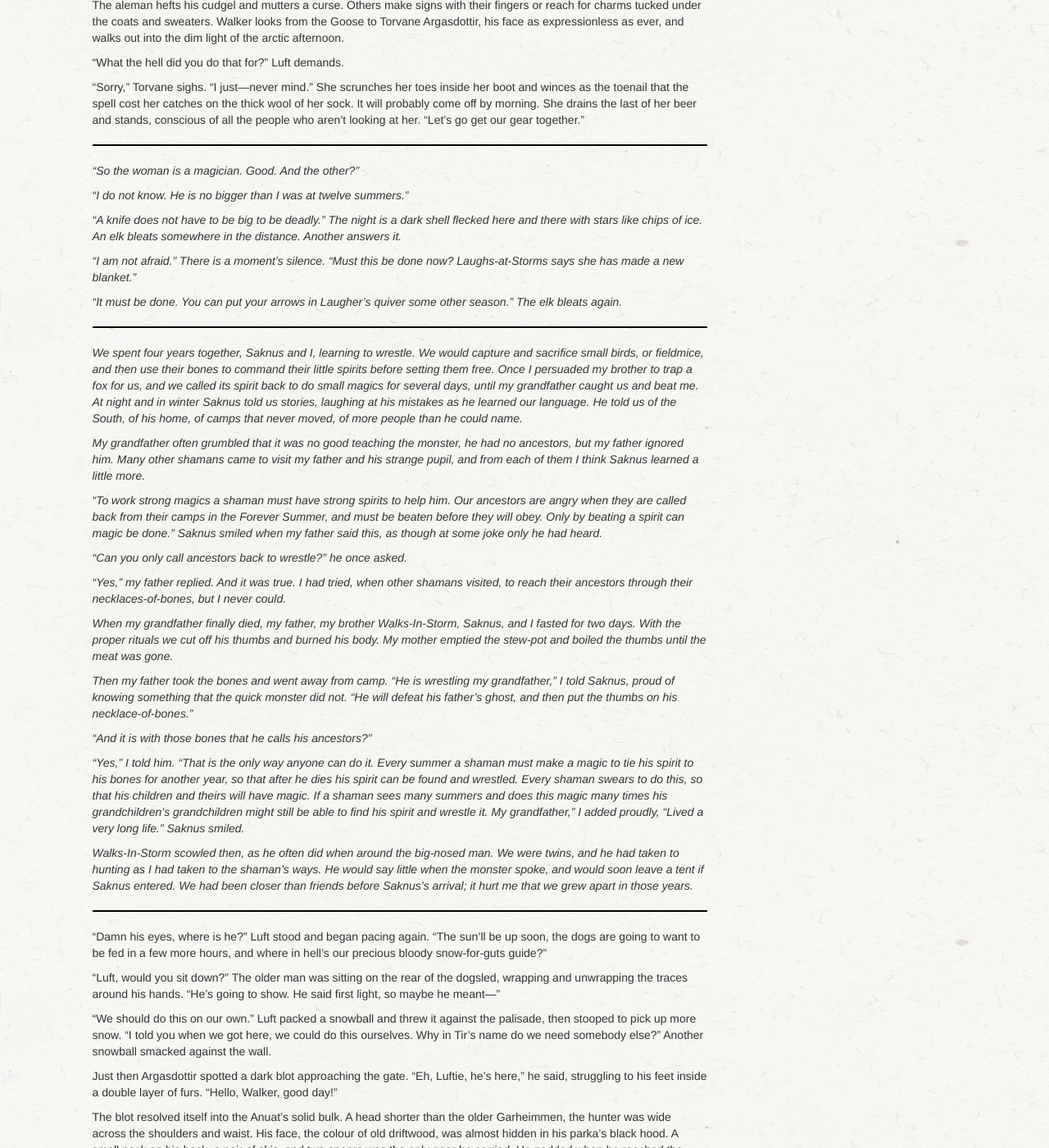
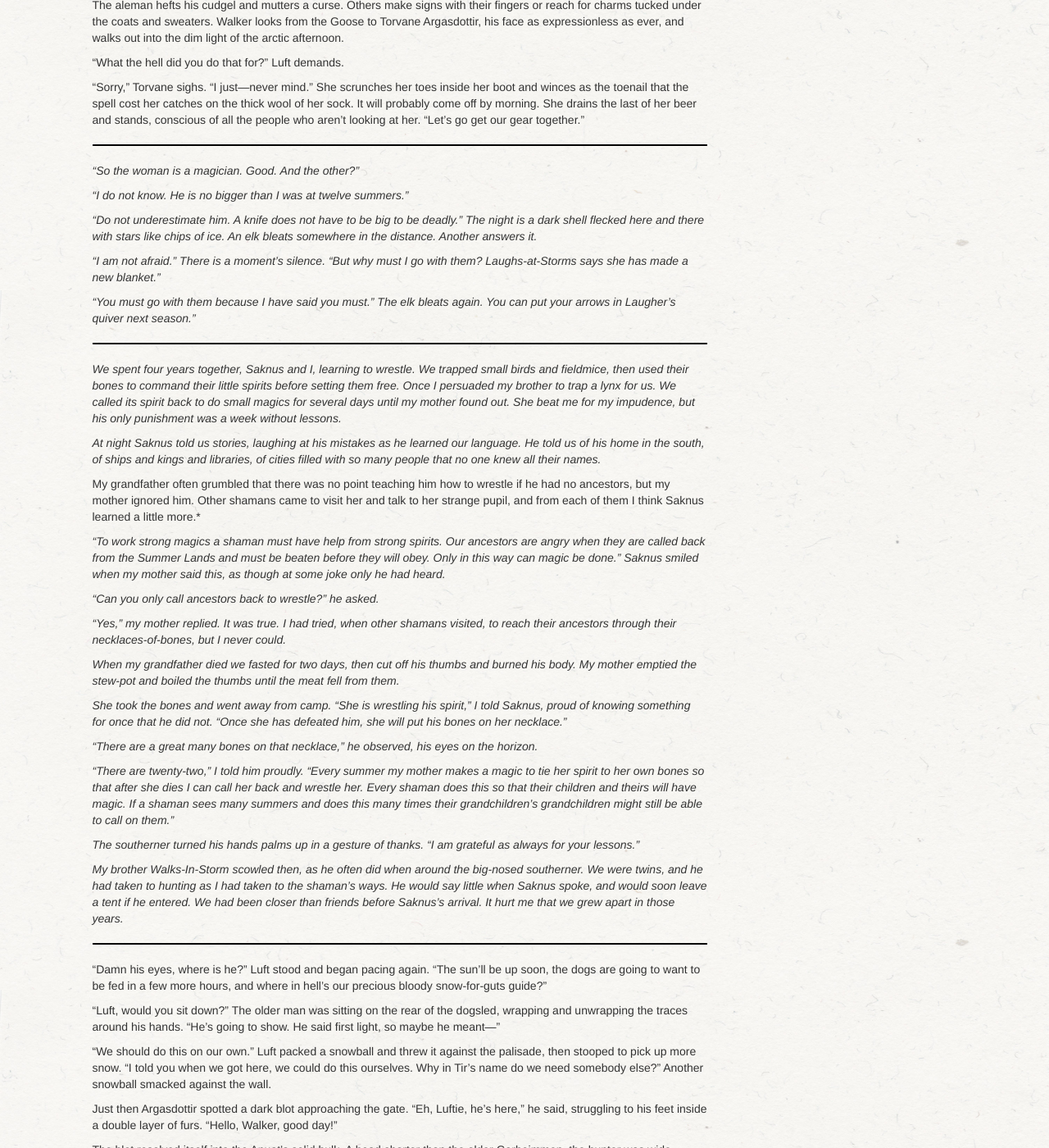
Before and after one commit to gvwilson/sensibleadventures, a Jekyll site: the page built from wrestler/wrestler.md, in a window 1280 px wide and 1400 px high, scrolled down 2206 px. Shown: the whole window at 82% size. Built offline with Jekyll 4.4.1, drawn with Linux system fonts in a browser that asks for light colours; nearby versions of some CDN libraries; library files that are not in the unit come from our copies; some of the changed text lies outside the part shown.

Commit message:
Revising another section of Wrestler

```diff
--- a/wrestler/wrestler.md
+++ b/wrestler/wrestler.md
@@ -252,7 +252,8 @@
 *"I do not know.
 He is no bigger than I was at twelve summers."*
 
-*"A knife does not have to be big to be deadly."
+*"Do not underestimate him.
+A knife does not have to be big to be deadly."
 The night is a dark shell
 flecked here and there with stars like chips of ice.
 An elk bleats somewhere in the distance.
@@ -260,68 +261,91 @@
 
 *"I am not afraid."
 There is a moment's silence.
-"Must this be done now?
+"But why must I go with them?
 Laughs-at-Storms says she has made a new blanket."*
 
-*"It must be done.
-You can put your arrows in Laugher's quiver some other season."
-The elk bleats again.*
+*"You must go with them because I have said you must."
+The elk bleats again.
+You can put your arrows in Laugher's quiver next season."*
 
 ---
 
-*We spent four years together, Saknus and I, learning to wrestle. We
-would capture and sacrifice small birds, or fieldmice, and then use
-their bones to command their little spirits before setting them free.
-Once I persuaded my brother to trap a fox for us, and we called its
-spirit back to do small magics for several days, until my grandfather
-caught us and beat me. At night and in winter Saknus told us stories,
-laughing at his mistakes as he learned our language. He told us of the
-South, of his home, of camps that never moved, of more people than he
-could name.*
+*We spent four years together,
+Saknus and I,
+learning to wrestle.
+We trapped small birds and fieldmice,
+then used their bones to command their little spirits
+before setting them free.
+Once I persuaded my brother to trap a lynx for us.
+We called its spirit back to do small magics for several days
+until my mother found out.
+She beat me for my impudence,
+but his only punishment was a week without lessons.*
 
-*My grandfather often grumbled that it was no good teaching the monster,
-he had no ancestors, but my father ignored him. Many other shamans came
-to visit my father and his strange pupil, and from each of them I think
-Saknus learned a little more.*
+*At night Saknus told us stories,
+laughing at his mistakes as he learned our language.
+He told us of his home in the south,
+of ships and kings and libraries,
+of cities filled with so many people
+that no one knew all their names.*
 
-*"To work strong magics a shaman must have strong spirits to help him.
-Our ancestors are angry when they are called back from their camps in
-the Forever Summer, and must be beaten before they will obey. Only by
-beating a spirit can magic be done." Saknus smiled when my father said
-this, as though at some joke only he had heard.*
+My grandfather often grumbled that
+there was no point teaching him how to wrestle if he had no ancestors,
+but my mother ignored him.
+Other shamans came to visit her and talk to her strange pupil,
+and from each of them I think Saknus learned a little more.*
 
-*"Can you only call ancestors back to wrestle?" he once asked.*
+*"To work strong magics a shaman must have help from strong spirits.
+Our ancestors are angry when they are called back from the Summer Lands
+and must be beaten before they will obey.
+Only in this way can magic be done."
+Saknus smiled when my mother said this,
+as though at some joke only he had heard.*
 
-*"Yes," my father replied. And it was true. I had tried, when other
-shamans visited, to reach their ancestors through their
-necklaces-of-bones, but I never could.*
+*"Can you only call ancestors back to wrestle?" he asked.*
 
-*When my grandfather finally died, my father, my brother Walks-In-Storm,
-Saknus, and I fasted for two days. With the proper rituals we cut off
-his thumbs and burned his body. My mother emptied the stew-pot and
-boiled the thumbs until the meat was gone.*
+*"Yes," my mother replied.
+It was true.
+I had tried,
+when other shamans visited,
+to reach their ancestors through their necklaces-of-bones,
+but I never could.*
 
-*Then my father took the bones and went away from camp. "He is wrestling
-my grandfather," I told Saknus, proud of knowing something that the
-quick monster did not. "He will defeat his father's ghost, and then put
-the thumbs on his necklace-of-bones."*
+*When my grandfather died we fasted for two days,
+then cut off his thumbs and burned his body.
+My mother emptied the stew-pot and boiled the thumbs
+until the meat fell from them.*
 
-*"And it is with those bones that he calls his ancestors?"*
+*She took the bones and went away from camp.
+"She is wrestling his spirit,"
+I told Saknus,
+proud of knowing something for once that he did not.
+"Once she has defeated him,
+she will put his bones on her necklace."*
 
-*"Yes," I told him. "That is the only way anyone can do it. Every summer
-a shaman must make a magic to tie his spirit to his bones for another
-year, so that after he dies his spirit can be found and wrestled. Every
-shaman swears to do this, so that his children and theirs will have
-magic. If a shaman sees many summers and does this magic many times his
-grandchildren's grandchildren might still be able to find his spirit and
-wrestle it. My grandfather," I added proudly, "Lived a very long life."
-Saknus smiled.*
+*"There are a great many bones on that necklace,"
+he observed,
+his eyes on the horizon.*
 
-*Walks-In-Storm scowled then, as he often did when around the big-nosed
-man. We were twins, and he had taken to hunting as I had taken to the
-shaman's ways. He would say little when the monster spoke, and would
-soon leave a tent if Saknus entered. We had been closer than friends
-before Saknus's arrival; it hurt me that we grew apart in those years.*
+*"There are twenty-two," I told him proudly.
+"Every summer my mother makes a magic to tie her spirit to her own bones
+so that after she dies I can call her back and wrestle her.
+Every shaman does this
+so that their children and theirs will have magic.
+If a shaman sees many summers and does this many times
+their grandchildren's grandchildren might still be able to call on them."*
+
+*The southerner turned his hands palms up in a gesture of thanks.
+"I am grateful as always for your lessons."*
+
+*My brother Walks-In-Storm scowled then,
+as he often did when around the big-nosed southerner.
+We were twins,
+and he had taken to hunting as I had taken to the shaman's ways.
+He would say little when Saknus spoke,
+and would soon leave a tent if he entered.
+We had been closer than friends before Saknus's arrival.
+It hurt me that we grew apart in those years.*
 
 ---
 
```
Also changed, not shown: other parts of wrestler/wrestler.md (+1 -1 lines).
